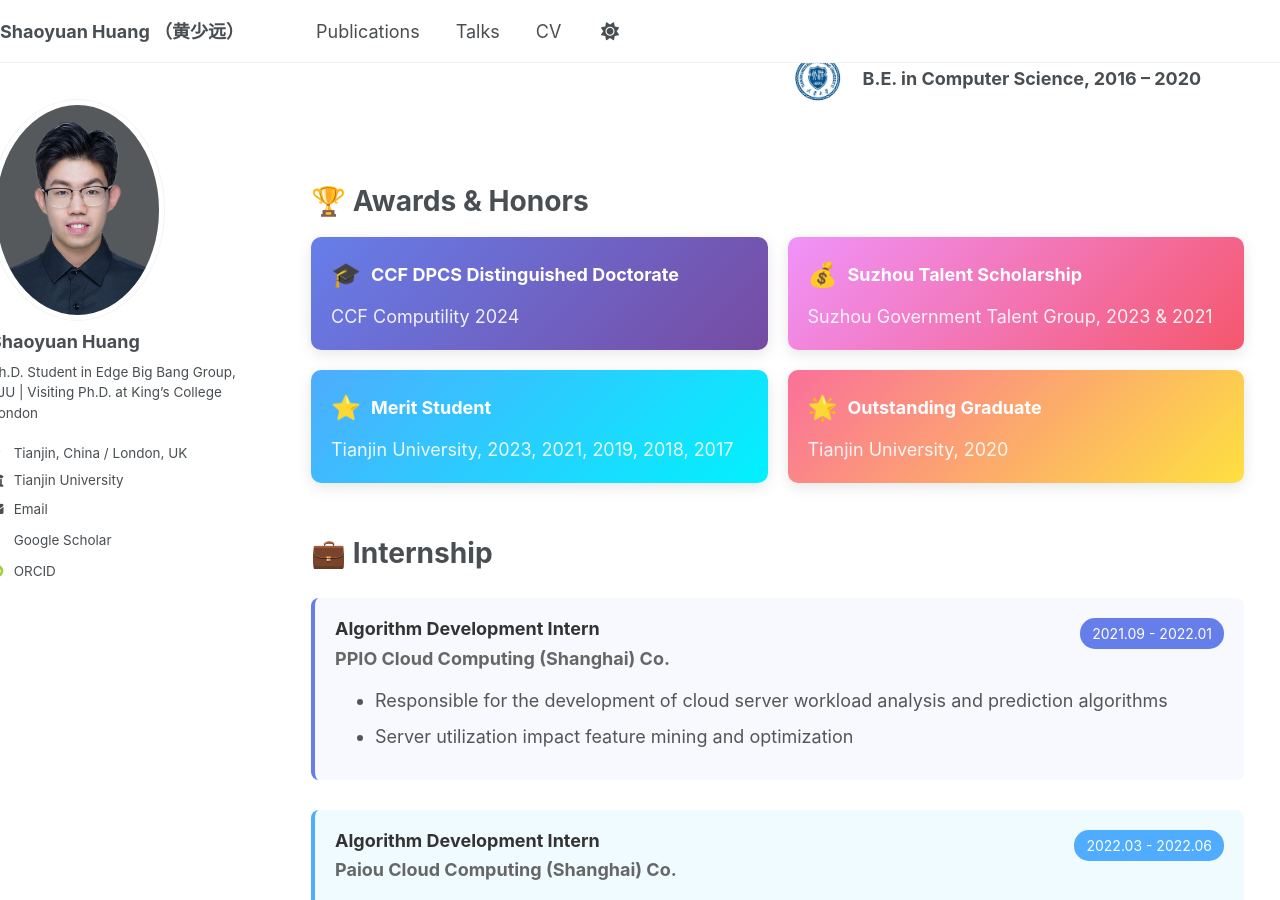
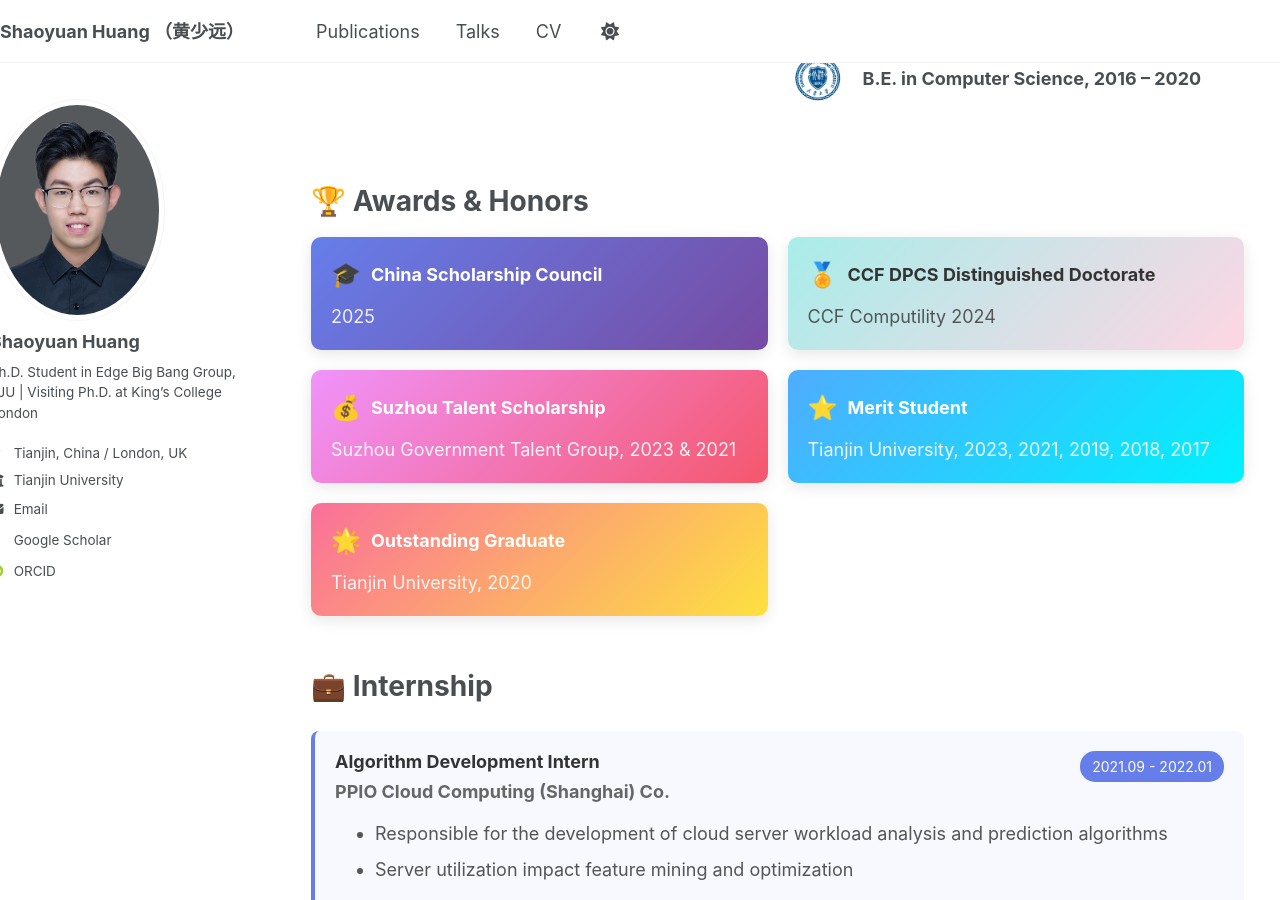
Before and after one commit to hsy23/ShaoyuanHuang, a Jekyll site: the page built from _pages/about.md, in a window 1280 px wide and 900 px high, scrolled down 826 px. Built offline with Jekyll 4.4.1, drawn with Linux system fonts in a browser that asks for light colours; some web fonts are replaced.

Commit message:
更新荣誉

```diff
--- a/_pages/about.md
+++ b/_pages/about.md
@@ -84,9 +84,17 @@
     <div style="background: linear-gradient(135deg, #667eea 0%, #764ba2 100%); color: white; padding: 20px; border-radius: 10px; box-shadow: 0 4px 15px rgba(0,0,0,0.1);">
       <div style="display: flex; align-items: center; margin-bottom: 10px;">
         <span style="font-size: 24px; margin-right: 10px;">🎓</span>
-        <h3 style="margin: 0; color: white;">CCF DPCS Distinguished Doctorate</h3>
+        <h3 style="margin: 0; color: white;">China Scholarship Council</h3>
       </div>
-      <p style="margin: 0; opacity: 0.9;">CCF Computility 2024</p>
+      <p style="margin: 0; opacity: 0.9;">2025</p>
+    </div>
+
+    <div style="background: linear-gradient(135deg, #a8edea 0%, #fed6e3 100%); color: #333; padding: 20px; border-radius: 10px; box-shadow: 0 4px 15px rgba(0,0,0,0.1);">
+      <div style="display: flex; align-items: center; margin-bottom: 10px;">
+        <span style="font-size: 24px; margin-right: 10px;">🏅</span>
+        <h3 style="margin: 0; color: #333;">CCF DPCS Distinguished Doctorate</h3>
+      </div>
+      <p style="margin: 0; opacity: 0.8;">CCF Computility 2024</p>
     </div>
 
     <div style="background: linear-gradient(135deg, #f093fb 0%, #f5576c 100%); color: white; padding: 20px; border-radius: 10px; box-shadow: 0 4px 15px rgba(0,0,0,0.1);">
```
